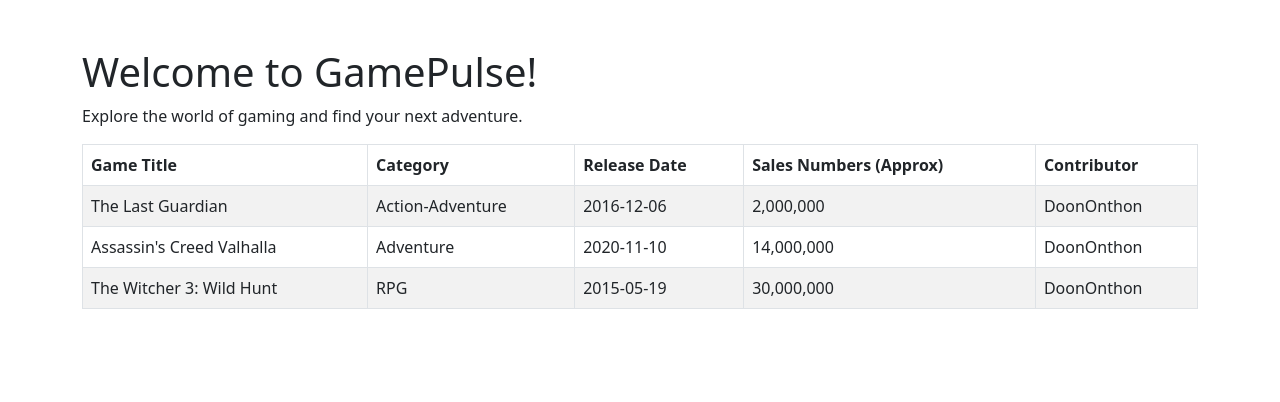
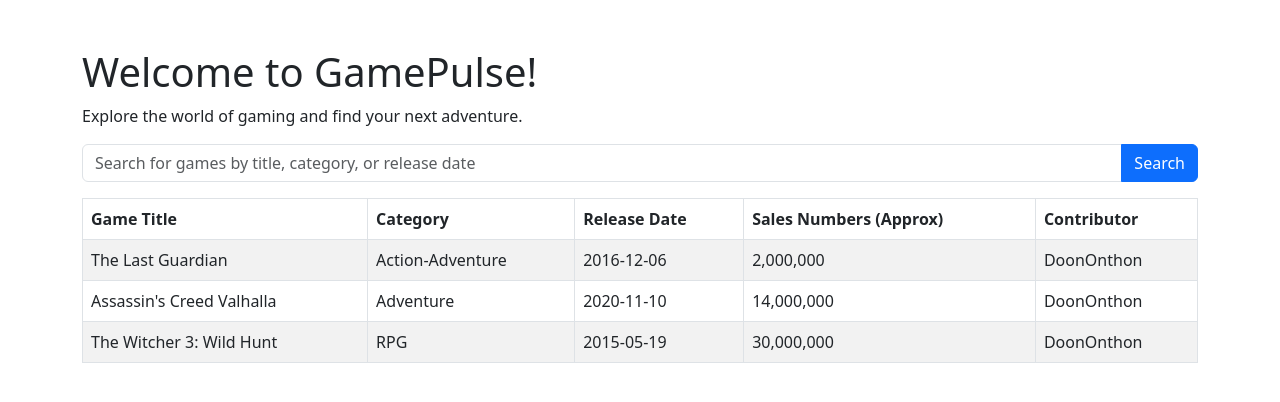
Before and after one commit to DoonOnthon/GamePulse, a PHP site: page / in a window 1280 px wide. Shown: the top 402 px of the page. Run offline with PHP 8.4, Linux system fonts and the light colour scheme.

Commit message:
feat: Add basic search functionality and reset search button
Implemented a basic search functionality to allow users to search for games by title, category, or release date. When users submit a search query, the platform filters and displays the relevant games.

A "Reset Search" button has been added, enabling users to easily go back to the original full list of games after performing a search.

This feature provides an initial step towards enhancing user experience and making it easier to find specific games on GamePulse.

```diff
--- a/index.php
+++ b/index.php
@@ -1,14 +1,31 @@
 <!DOCTYPE html>
+<?php
+// Check if the search form was submitted
+if (isset($_GET['search'])) {
+    $searchQuery = $_GET['search'];
+}
+?>
 <html>
+
 <head>
     <title>GamePulse - Discover Exciting Games</title>
     <!-- Include Bootstrap CSS -->
     <link href="https://cdn.jsdelivr.net/npm/bootstrap@5.3.0/dist/css/bootstrap.min.css" rel="stylesheet">
 </head>
+
 <body>
     <div class="container mt-5">
         <h1>Welcome to GamePulse!</h1>
         <p>Explore the world of gaming and find your next adventure.</p>
+
+        <!-- Search bar code -->
+        <form method="GET" action="">
+            <div class="input-group mb-3">
+                <input type="text" class="form-control" name="search"
+                    placeholder="Search for games by title, category, or release date">
+                <button class="btn btn-primary" type="submit">Search</button>
+            </div>
+        </form>
 
         <table class="table table-bordered table-striped">
             <thead>
@@ -47,6 +64,21 @@
                         'github_username' => 'DoonOnthon',
                     ],
                 ];
+                // Check if the search form was submitted and the search query is not empty
+                if (isset($_GET['search']) && !empty($_GET['search'])) {
+                    $searchQuery = $_GET['search'];
+
+                    // Filter games based on the search query
+                    $filteredGames = array_filter($games, function ($game) use ($searchQuery) {
+                        // Case-insensitive search against game title, category, or release date
+                        return stripos($game['title'], $searchQuery) !== false
+                            || stripos($game['category'], $searchQuery) !== false
+                            || stripos($game['release_date'], $searchQuery) !== false;
+                    });
+
+                    // Use the filtered games for displaying search results
+                    $games = $filteredGames;
+                }
 
                 // Loop through the games array and display each game as a table row
                 foreach ($games as $game) {
@@ -61,6 +93,13 @@
                 ?>
             </tbody>
         </table>
+            <!-- "Reset Search" button -->
+    <?php if (isset($_GET['search']) && !empty($_GET['search'])): ?>
+        <a href="index.php" class="btn btn-secondary mt-3">Reset Search</a>
+    <?php endif; ?>
     </div>
+
+
 </body>
+
 </html>
```
